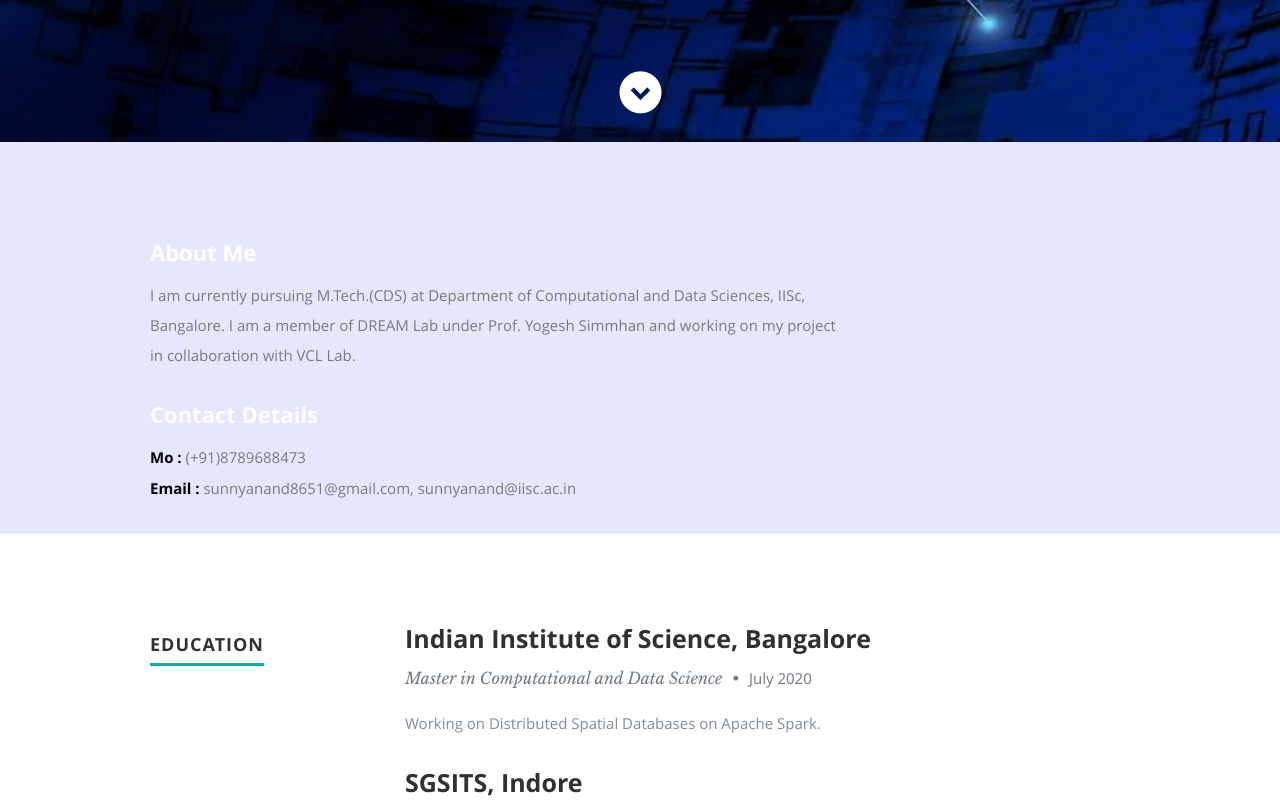
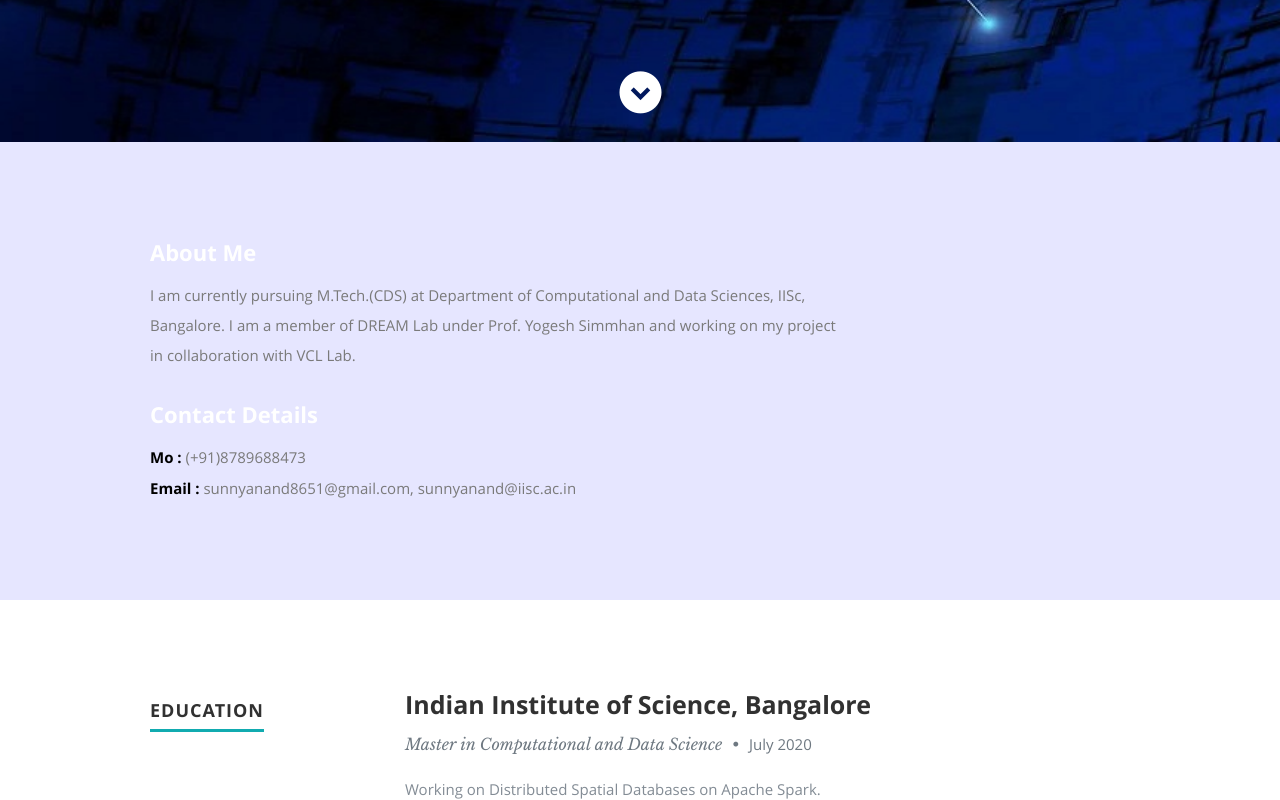
Before and after one commit to sunnyanand8651/sunnyanand8651.github.io, a plain HTML site: page index.html in a window 1280 px wide. Shown: the part 658-1458 px from the top of the page. Drawn offline with nearby package versions, Linux system fonts and the light colour scheme.

Commit message:
Update layout.css

```diff
--- a/css/layout.css
+++ b/css/layout.css
@@ -212,8 +212,9 @@ ul#nav li.current a { color: #F06000; }
 
 #about {
    background-color: #e6e6ff;
-   background-size: auto;
+   background-size: 1920px 1080px;
    padding-top: 96px;
+   padding-bottom: 66px;
    overflow: hidden;
 }
 
```
